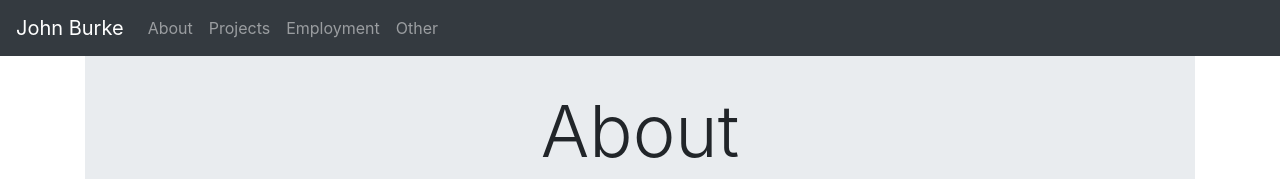
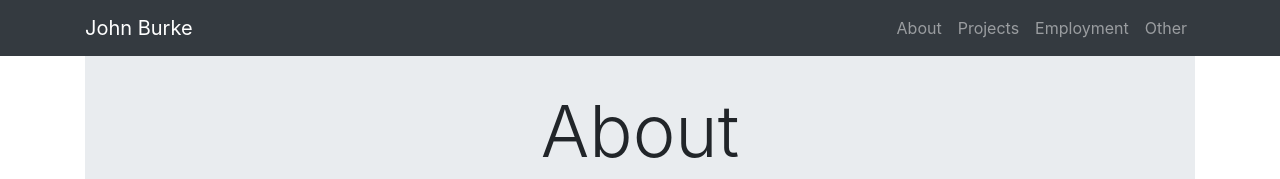
Before and after one commit to JohnBurke4/JohnBurke4.github.io, a plain HTML site: page index.html in a window 1280 px wide. Shown: the top 179 px of the page. Drawn offline with nearby package versions, Linux system fonts and the light colour scheme.

Commit message:
Updating header/nav bar

```diff
--- a/index.html
+++ b/index.html
@@ -10,8 +10,8 @@
       <script src="https://stackpath.bootstrapcdn.com/bootstrap/4.3.1/js/bootstrap.min.js" integrity="sha384-JjSmVgyd0p3pXB1rRibZUAYoIIy6OrQ6VrjIEaFf/nJGzIxFDsf4x0xIM+B07jRM" crossorigin="anonymous"></script>
    </head>
    <body>
-      <header class="mt-10">
-         <nav class="navbar navbar-expand-sm bg-dark navbar-dark fixed-top">
+      <header class="mt-10 navbar navbar-expand-sm bg-dark navbar-dark fixed-top">
+         <nav class="container">
             <a class="navbar-brand active" href="#">John Burke</a>
             <ul class="navbar-nav">
                <li class="nav-item">
```
